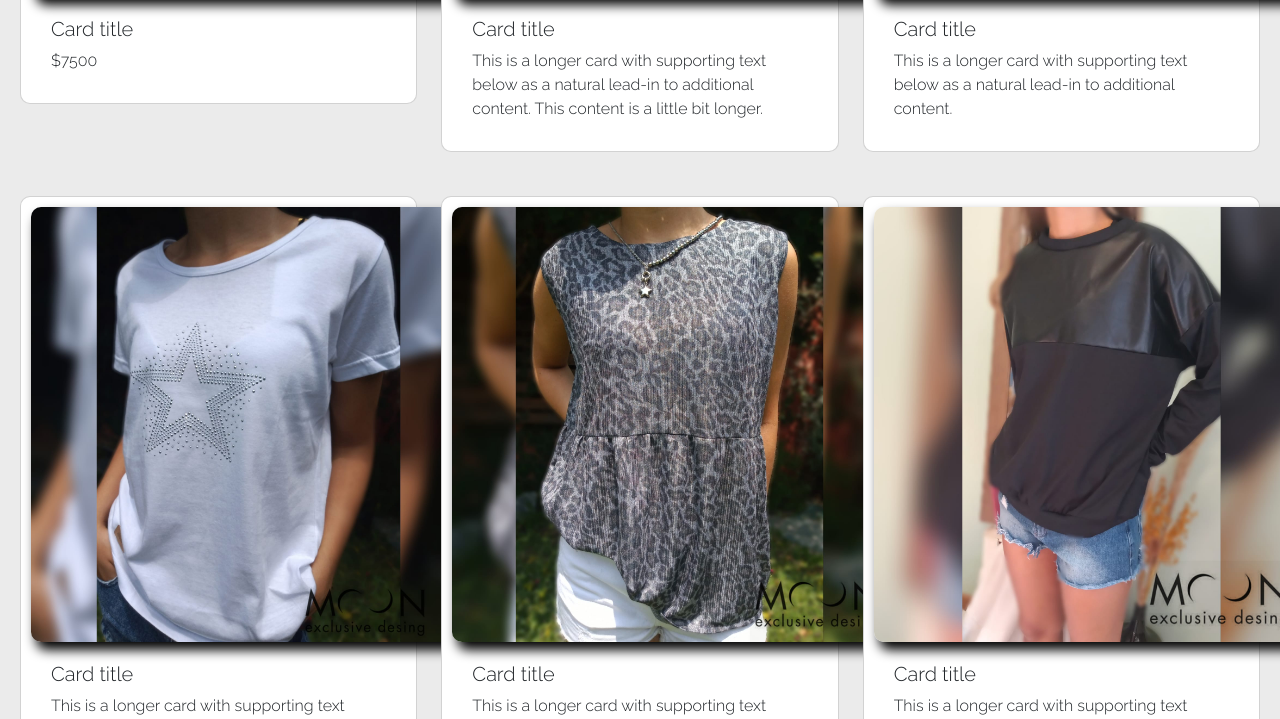
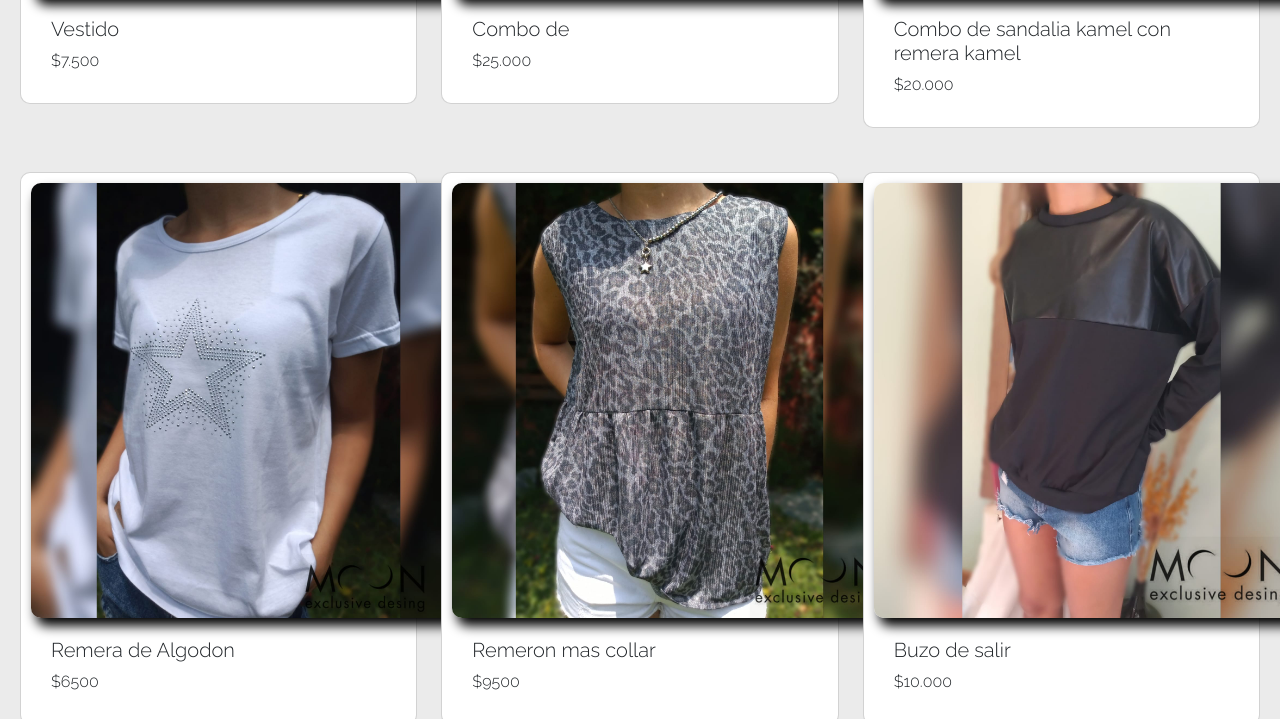
Before and after one commit to lauty16/proyecto_final, a plain HTML site: page productos.html in a window 1280 px wide. Shown: the part 541-1260 px from the top of the page. Drawn offline with nearby package versions, Linux system fonts and the light colour scheme.

Commit message:
ultimo toque

```diff
--- a/estilos.css
+++ b/estilos.css
@@ -171,13 +171,9 @@ table {
 .ubicacion {
   font-size: 40px;
   text-align: center;
-  padding-top: 90px;
+  padding-top: 20px;
 }
-/* iframe {
-  padding: 40px;
-  margin-left: 35%;
-  margin-right: 35%;
-} */
+
 .mapa {
   display: flex;
   justify-content: center;
@@ -185,7 +181,7 @@ table {
 .ubi-text {
   text-align: center;
   font-size: 30px;
-  padding-top: 40px;
+  padding-top: 10px;
 }
 
 /*vista mobile*/
@@ -254,21 +250,22 @@ table {
   }
   /*ubicacion*/
   .ubicacion {
-    padding-top: 20px;
+    padding-top: 10px;
     margin: 15px auto;
-    text-align: center;
+
     margin-left: 30px;
 
   }
   .ubi-titulo {
     font-size: 30px;
-    padding-top: 20px;
+    padding-top: 15px;
+    text-align: center;
   }
 
   .ubi-text {
     text-align: center;
     font-size: 15px;
-    padding-top: 20px;
+    padding-top: 10px;
   }
   .mapa {
     display: flex;
--- a/productos.html
+++ b/productos.html
@@ -73,9 +73,9 @@
             <div class="card">
               <img src="imagenes/imagenes tp/WhatsApp Image 2022-11-08 at 22.37.05 (1).jpeg" class="card-img-top" alt="..." />
               <div class="card-body">
-                <h5 class="card-title">Card title</h5>
+                <h5 class="card-title">Vestido </h5>
                 <p class="card-text">
-                  $7500
+                  $7.500
                 </p>
               </div>
             </div>
@@ -84,11 +84,9 @@
             <div class="card">
               <img src="imagenes/imagenes tp/WhatsApp Image 2022-11-08 at 22.37.05.jpeg" class="card-img-top" alt="..." />
               <div class="card-body">
-                <h5 class="card-title">Card title</h5>
+                <h5 class="card-title">Combo de</h5>
                 <p class="card-text">
-                  This is a longer card with supporting text below as a natural
-                  lead-in to additional content. This content is a little bit
-                  longer.
+                  $25.000
                 </p>
               </div>
             </div>
@@ -97,10 +95,9 @@
             <div class="card">
               <img src="imagenes/imagenes tp/WhatsApp Image 2022-11-08 at 22.37.06 (1).jpeg" class="card-img-top" alt="..." />
               <div class="card-body">
-                <h5 class="card-title">Card title</h5>
+                <h5 class="card-title">Combo de sandalia kamel con remera kamel</h5>
                 <p class="card-text">
-                  This is a longer card with supporting text below as a natural
-                  lead-in to additional content.
+                  $20.000
                 </p>
               </div>
             </div>
@@ -109,11 +106,9 @@
             <div class="card">
               <img src="imagenes/imagenes tp/imagen14.jpeg" class="card-img-top" alt="..." />
               <div class="card-body">
-                <h5 class="card-title">Card title</h5>
+                <h5 class="card-title">Remera de Algodon</h5>
                 <p class="card-text">
-                  This is a longer card with supporting text below as a natural
-                  lead-in to additional content. This content is a little bit
-                  longer.
+                  $6500
                 </p>
               </div>
             </div>
@@ -122,11 +117,9 @@
             <div class="card">
               <img src="imagenes/imagenes tp/imagen12.jpeg" class="card-img-top" alt="..." />
               <div class="card-body">
-                <h5 class="card-title">Card title</h5>
+                <h5 class="card-title">Remeron mas collar</h5>
                 <p class="card-text">
-                  This is a longer card with supporting text below as a natural
-                  lead-in to additional content. This content is a little bit
-                  longer.
+                  $9500
                 </p>
               </div>
             </div>
@@ -135,11 +128,9 @@
             <div class="card">
               <img src="imagenes/imagenes tp/imagen13.jpeg" class="card-img-top" alt="..." />
               <div class="card-body">
-                <h5 class="card-title">Card title</h5>
+                <h5 class="card-title">Buzo de salir</h5>
                 <p class="card-text">
-                  This is a longer card with supporting text below as a natural
-                  lead-in to additional content. This content is a little bit
-                  longer.
+                  $10.000
                 </p>
               </div>
             </div>
```
